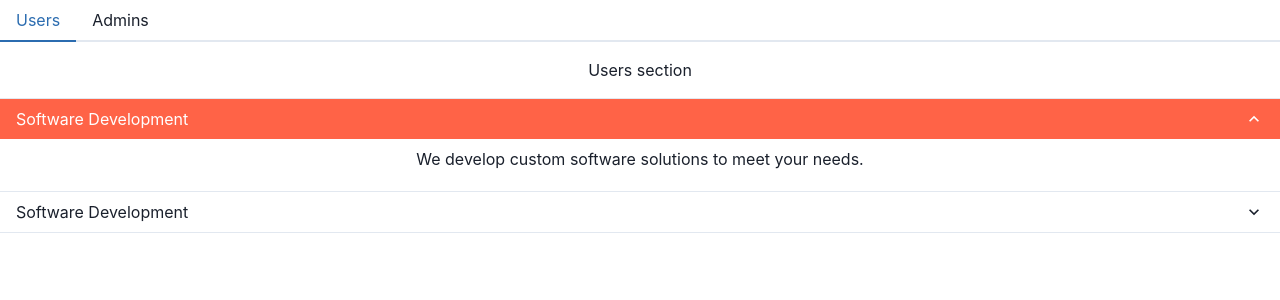
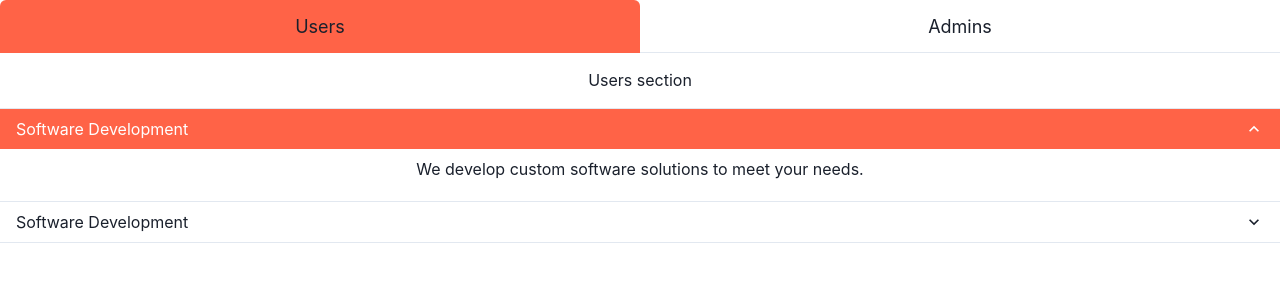
Before and after one commit to ZachyDev/Chakra-UI-, a React (Create React App) app in the folder app/: page / in a window 1280 px wide. Shown: the top 300 px of the page. Built offline with nearby package versions, Linux system fonts and the light colour scheme.

Commit message:
tabs variant color, styled the tabs using style prop, tab sizes,changing tabs alignment

```diff
--- a/app/src/components/Services.js
+++ b/app/src/components/Services.js
@@ -17,10 +17,10 @@ function Services() {
   return (
     <>
       {/* Tabs component */}
-      <Tabs>
+      <Tabs size="lg" isFitted variant="enclosed">
         <TabList>
-          <Tab>Users</Tab>
-          <Tab>Admins</Tab>
+          <Tab _selected={{ bg: 'tomato', color: 'fff' }}>Users</Tab>
+          <Tab _selected={{ bg: 'blue.400', color: 'fff' }}>Admins</Tab>
         </TabList>
         <TabPanels>
           <TabPanel>Users section</TabPanel>
```
